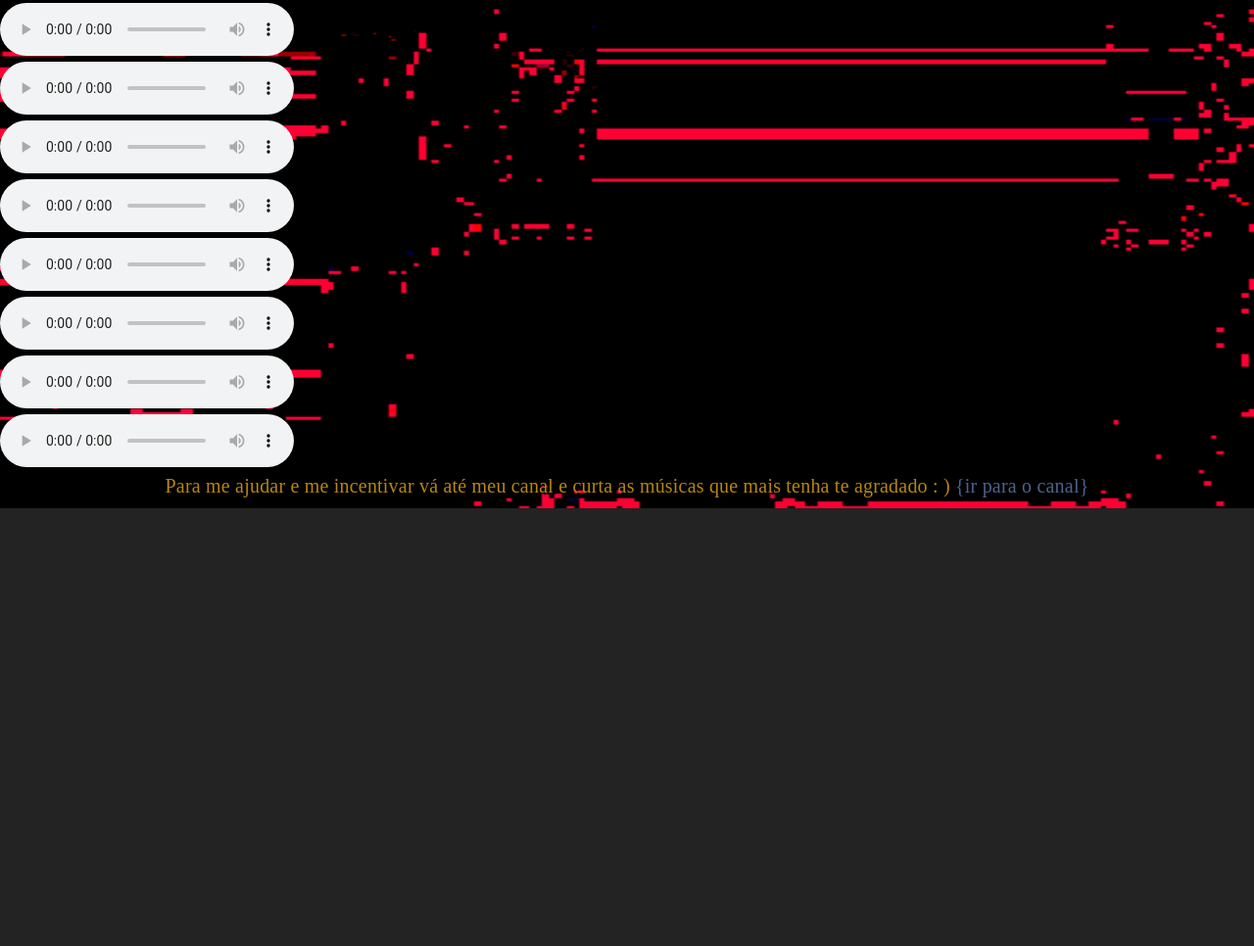
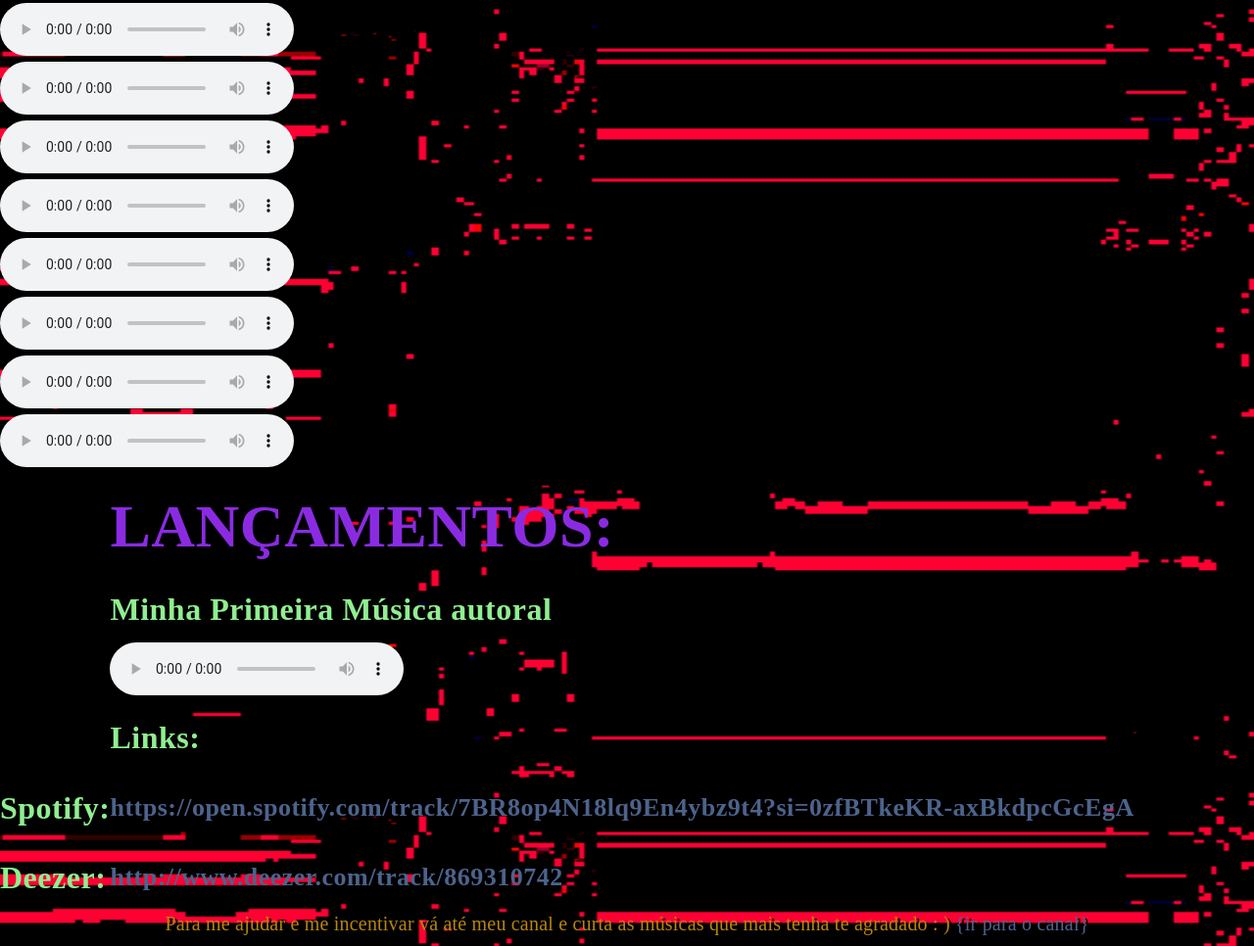
Before and after one commit to IgorBaio/TrabalhoIhcSite, a plain HTML site: page musicas.html in a window 1280 px wide. Shown: the part 304-1270 px from the top of the page at 98% size. Before the commit the page ends 823 px from the top, so only its background shows below. Drawn offline with Linux system fonts and the light colour scheme.

Commit message:
insert of my first authorial music

```diff
--- a/musicas.html
+++ b/musicas.html
@@ -113,6 +113,52 @@
     <br /><audio controls>
         <source src="musica/dancin.mp3" type="audio/mpeg">
     </audio>
+    <table style="color: blueviolet;">
+        <tr>
+            <td></td>
+            <td><h1 style="color: blueviolet;">LANÇAMENTOS:</h1></td>
+            <td></td>
+        </tr>
+        <tr>
+            <td></td>
+            <td>
+                <h2>Minha Primeira Música autoral</h2>
+            </td>
+            <td></td>
+        </tr>
+        <tr>
+            <td></td>
+            <td>
+                <audio controls>
+                    <source src="musica/Vougan Dj - Infinite_Lovers.mp3" type="audio/mpeg">
+                </audio>
+            </td>
+            <td></td>
+        </tr>
+        <tr>
+            <td></td>
+            <td><h2>Links:</h2></td>
+            <td></td>
+        </tr>
+        <tr>
+            <td><h2>Spotify:</h2></td>
+            <td>
+                <h3>
+                    <a href="https://open.spotify.com/track/7BR8op4N18lq9En4ybz9t4?si=0zfBTkeKR-axBkdpcGcEgA">https://open.spotify.com/track/7BR8op4N18lq9En4ybz9t4?si=0zfBTkeKR-axBkdpcGcEgA
+                    </a>
+                </h3>
+            </td>
+        </tr>
+        <tr>
+            <td><h2>Deezer:</h2></td>
+            <td>
+                <h3>
+                    <a href="http://www.deezer.com/track/869310742">http://www.deezer.com/track/869310742
+                    </a>
+                </h3>
+            </td>
+        </tr>
+    </table>
     <p>Para me ajudar e me incentivar vá até meu canal e curta as músicas que mais tenha te agradado : )
         <a href="https://www.youtube.com/channel/UC-0cBjr8roIKTnA58ub7YKw">{ir para o canal}</a></p>
 
```
Also changed, not shown: 1 other file.
